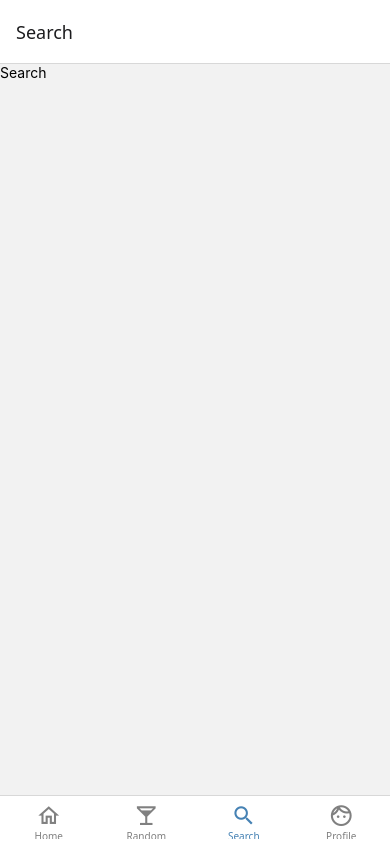
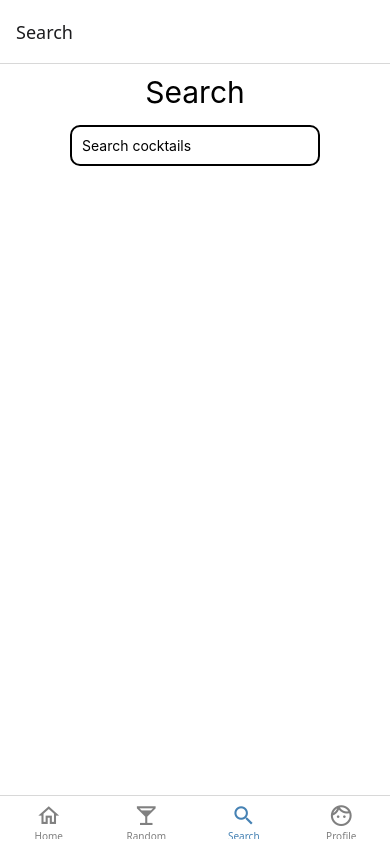
Before and after one commit to JussiMo/cocktail, a React Native app: screen /Search in a window 390 px wide. Built offline with nearby package versions, Linux system fonts and the light colour scheme.

Commit message:
style aloitus

```diff
--- a/screens/Home.js
+++ b/screens/Home.js
@@ -6,7 +6,10 @@ import styles from '../style/style';
 export default function Home() {
     return (
       <View style={styles.container}>
-        <Text>Tästä se lähtee</Text>
+        <Text style={styles.header}>Tästä se lähtee</Text>
+        <Text style={styles.text}>Lorem ipsum dolor sit amet, consectetur adipiscing elit. Morbi vehicula est sed elit semper pellentesque ac nec ex. Ut vel odio ac libero iaculis viverra. Duis nec vehicula diam.
+          Vestibulum lectus ligula, vehicula ac malesuada ut, faucibus at ligula. Pellentesque malesuada vel diam in vehicula. Nullam fringilla placerat nunc ac laoreet. Sed nunc diam,
+           lobortis ut congue eu, congue sit amet tellus.</Text>
         <StatusBar style="auto" />
       </View>
     );
--- a/screens/Profile.js
+++ b/screens/Profile.js
@@ -6,7 +6,7 @@ import styles from '../style/style';
 export default function Profile() {
     return (
       <View style={styles.container}>
-        <Text>Profile</Text>
+        <Text style={styles.header}>Profile</Text>
         <StatusBar style="auto" />
       </View>
     );
--- a/screens/Random.js
+++ b/screens/Random.js
@@ -1,5 +1,6 @@
 import React, { useState, useEffect } from 'react'
-import { View, Text, Button } from 'react-native'
+import { View, Text, Button, Pressable } from 'react-native'
+import styles from '../style/style'
 
 const URL = 'https://www.thecocktaildb.com/api/json/v1/1/random.php'
 
@@ -33,13 +34,15 @@ const App = () => {
   }
 
   return (
-    <View>
-      <Text>{name}</Text>
-      <Text>ingredients:</Text>
+    <View style={styles.container}>
+      <Text style={styles.header}>{name}</Text>
+      <Text style={styles.text}>ingredients:</Text>
       {ingredients.map((ingredient, index) => (
-        <Text key={index}>{ingredient}</Text>
+        <Text style={styles.text} key={index}>{ingredient}</Text>
       ))}
-      <Button title='new Drink' onPress={getNewCocktail}/>
+      <Pressable style={styles.button} onPress={getNewCocktail}>
+        <Text>new Drink</Text>
+      </Pressable>
     </View>
   )
 }
--- a/screens/Search.js
+++ b/screens/Search.js
@@ -1,12 +1,14 @@
 import { StatusBar } from 'expo-status-bar';
 import React from 'react';
-import { Text, View } from 'react-native';
+import { Text, TextInput, View } from 'react-native';
 import styles from '../style/style';
 
 export default function Search() {
     return (
       <View style={styles.container}>
-        <Text>Search</Text>
+        <Text style={styles.header}>Search</Text>
+        <TextInput style={styles.textinput} placeholder='Search cocktails'
+        />
         <StatusBar style="auto" />
       </View>
     );
--- a/style/style.js
+++ b/style/style.js
@@ -0,0 +1,39 @@
+import { StyleSheet } from 'react-native'
+import Constants from "expo-constants"
+
+export default StyleSheet.create({
+    container: {
+    flex: 1,
+    alignItems: 'center',
+    backgroundColor: '#fff',
+},
+    header: {
+    fontSize: 30,
+    textAlign: 'center',
+    marginTop: Constants.statusBarHeight + 10,
+    marginBottom: Constants.statusBarHeight + 5,
+},
+    text: {
+    color: '#070000',
+    fontWeight: 'thin',
+    fontSize: 20,
+    textAlign: 'center',
+},
+    textinput: {
+    borderWidth: 2,
+    margin: 10,
+    padding: 10,
+    borderRadius: 10,
+    width: 250
+},
+    button: {
+    margin: 10,
+    flexDirection: "row",
+    padding: 10,
+    backgroundColor: "#73CED6",
+    width: 100,
+    borderRadius: 15,
+    justifyContent: 'center',
+    alignItems: 'center'
+},
+});
```
